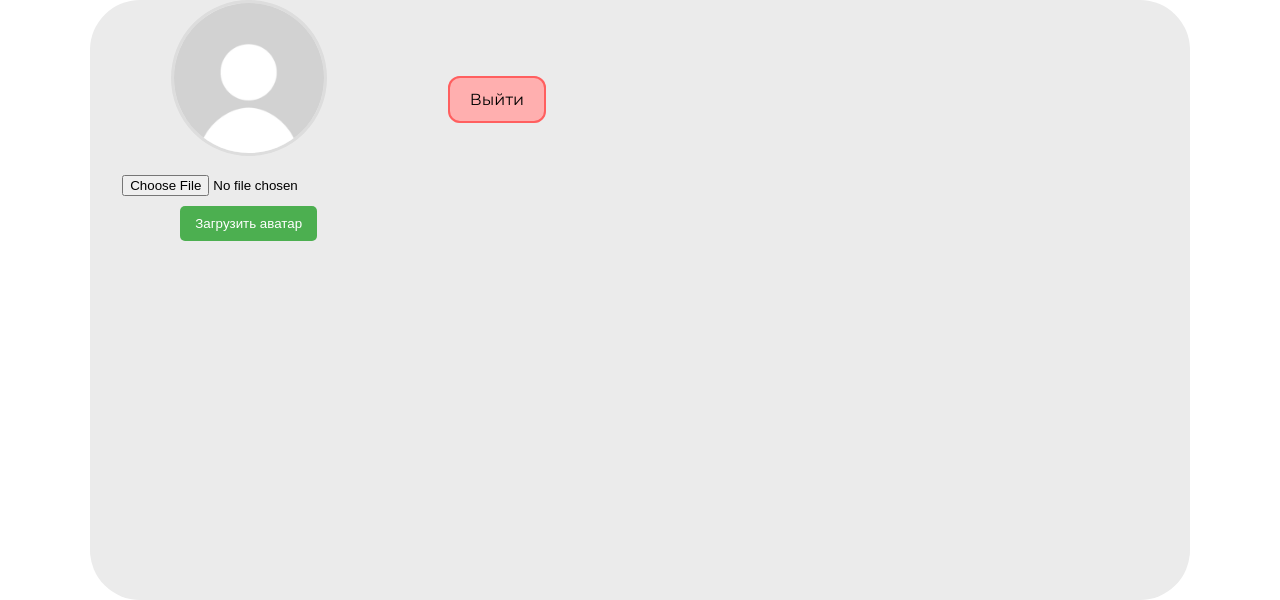
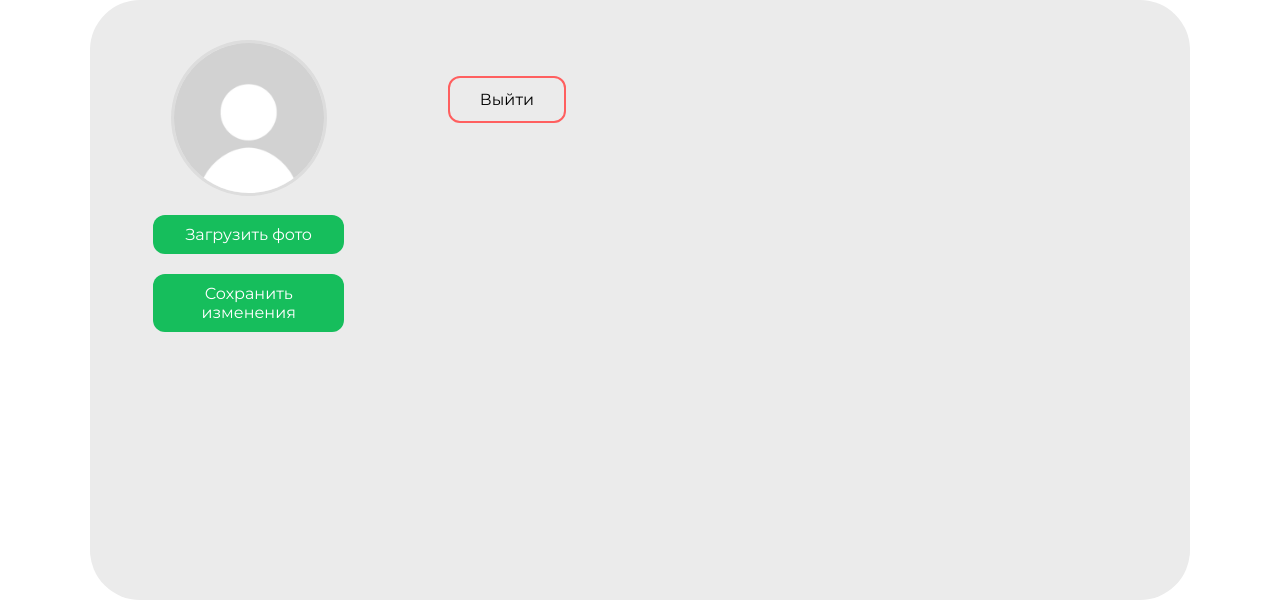
Before and after one commit to hades-ray/lime, a PHP site: page /profile.php in a window 1280 px wide. Shown: the part 207-807 px from the top of the page. Run offline with PHP 8.4, Linux system fonts and the light colour scheme; data that the repository does not hold is empty.

Commit message:
Add files via upload

```diff
--- a/index.php
+++ b/index.php
@@ -50,7 +50,7 @@
             <p>Успейте до 18 марта 2026 года!</p>
         </div>
         <div class="event-right">
-            <img src="img/rocket.jpg" alt="картинка с акцией">
+            <img src="img/sale.jpg" alt="картинка с акцией">
         </div>
     </div>
     <div class="products">
--- a/profile.php
+++ b/profile.php
@@ -41,8 +41,11 @@
                 <img src="uploads/avatars/<?php echo htmlspecialchars($avatar); ?>" alt="Аватар" class="avatar">
                 <!-- Форма для загрузки нового аватара -->
                 <form action="upload_avatar.php" method="POST" enctype="multipart/form-data">
-                    <input type="file" name="avatar" accept="image/*" required>
-                    <button type="submit">Загрузить аватар</button>
+                    <label for="upload-photo" id="custom-upload-file">
+                        Загрузить фото
+                        <input id="upload-photo" style="display:none;" type="file" name="avatar" accept="image/*" required placeholder="Выберите фото">
+                    </label>
+                    <button type="submit">Сохранить изменения</button>
                 </form>
             </div>
         </div>
--- a/style/profile.css
+++ b/style/profile.css
@@ -48,32 +48,9 @@ header {
     width: 30%;
 }
 
-.info-right {
-    padding-top: 40px;
-    padding-left: 40px;
-    width: 70%;
-}
-
-#phone {
-    padding-bottom: 50px;
-}
-
-#logout {
-    background-color: #ffafaf;
-    padding: 12px 20px;
-    border-radius: 12px;
-    border: 2px solid #ff5f5f;
-    outline: none;
-    transition: all 200ms;
-}
-
-#logout:hover {
-    background-color: #ff5f5f;
-    color: #ebebeb;
-}
-
 .avatar-container {
     text-align: center;
+    margin-top: 40px;
     margin-bottom: 20px;
 }
 
@@ -86,19 +63,58 @@ header {
     margin-bottom: 15px;
 }
 
-.avatar-container form input[type="file"] {
-    margin-bottom: 10px;
+.avatar-container form {
+    display: flex;
+    flex-direction: column;
+    width: 60%;
+    margin: auto;
+}
+
+#custom-upload-file {
+    margin-bottom: 20px;
+    background-color: #16be5c;
+    color: white;
+    padding: 10px 15px;
+    border: none;
+    border-radius: 12px;
+    cursor: pointer;
 }
 
 .avatar-container form button {
-    background-color: #4CAF50;
+    font-family: 'Montserrat';
+    font-size: 16px;
+    background-color: #16be5c;
+    transition: all 200ms;
     color: white;
     padding: 10px 15px;
     border: none;
-    border-radius: 5px;
+    border-radius: 12px;
     cursor: pointer;
 }
 
 .avatar-container form button:hover {
     background-color: #45a049;
 }
+
+.info-right {
+    padding-top: 40px;
+    padding-left: 40px;
+    width: 70%;
+}
+
+#phone {
+    padding-bottom: 50px;
+}
+
+#logout {
+    padding: 12px 30px;
+    border-radius: 12px;
+    border: 2px solid #ff5f5f;
+    outline: none;
+    transition: all 200ms;
+}
+
+#logout:hover {
+    background-color: #ff5f5f;
+    color: #ebebeb;
+}
```
Also changed, not shown: img/sale.jpg.
